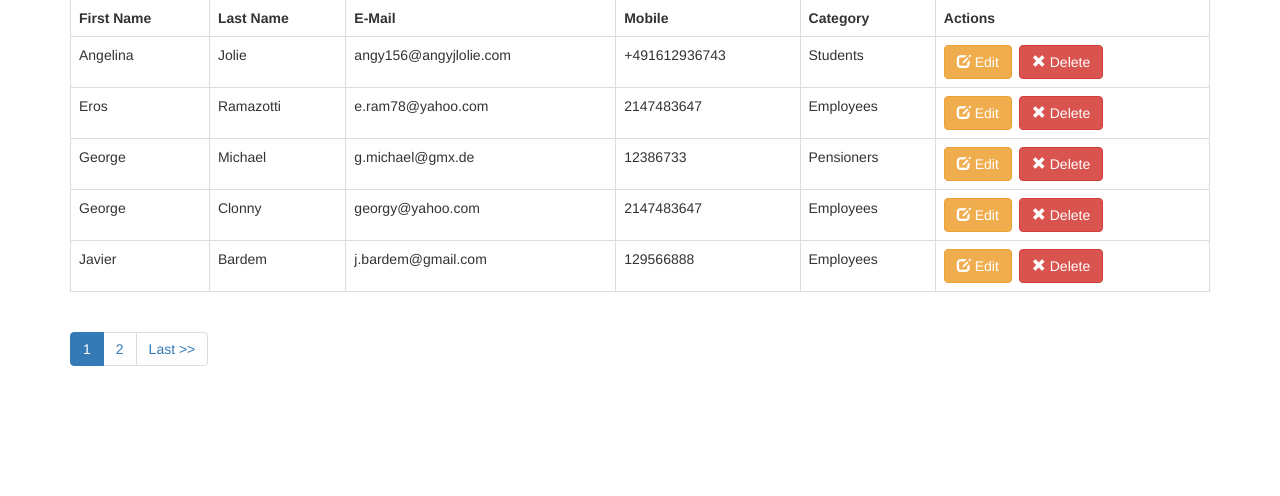
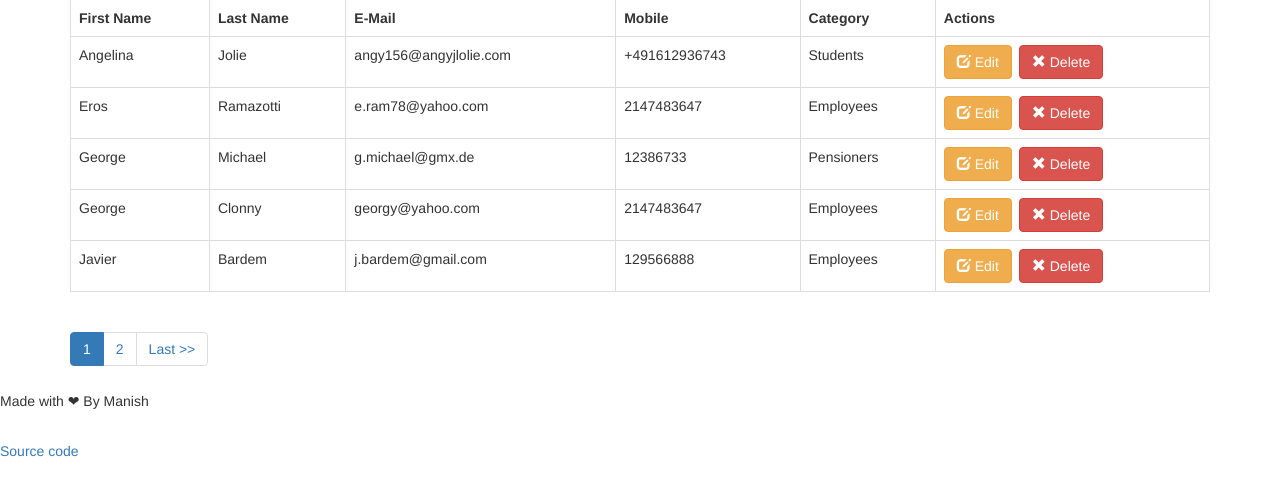
Before and after one commit to mmanishh/webtechproject, a PHP site: page /index.php in a window 1280 px wide. Shown: the part 241-737 px from the top of the page. Run offline with PHP 8.4, Linux system fonts and the light colour scheme; data comes from the database, SQL or seed files in the repository; data that the repository does not hold is empty.

Commit message:
change in footer text

```diff
--- a/footer.php
+++ b/footer.php
@@ -1,5 +1,8 @@
 </div>
 <!-- /container -->
-
+<div class="footer">
+<p>Made with ❤ By Manish</p></br>
+<a href="https://www.github.com/mmanishh/webtechproject">Source code</a>
+</div>
 </body>
 </html>
--- a/initial.php
+++ b/initial.php
@@ -1,3 +1,5 @@
 <?php
 $database = new Database();
 $db = $database->getConnection();
+
+?>
```
